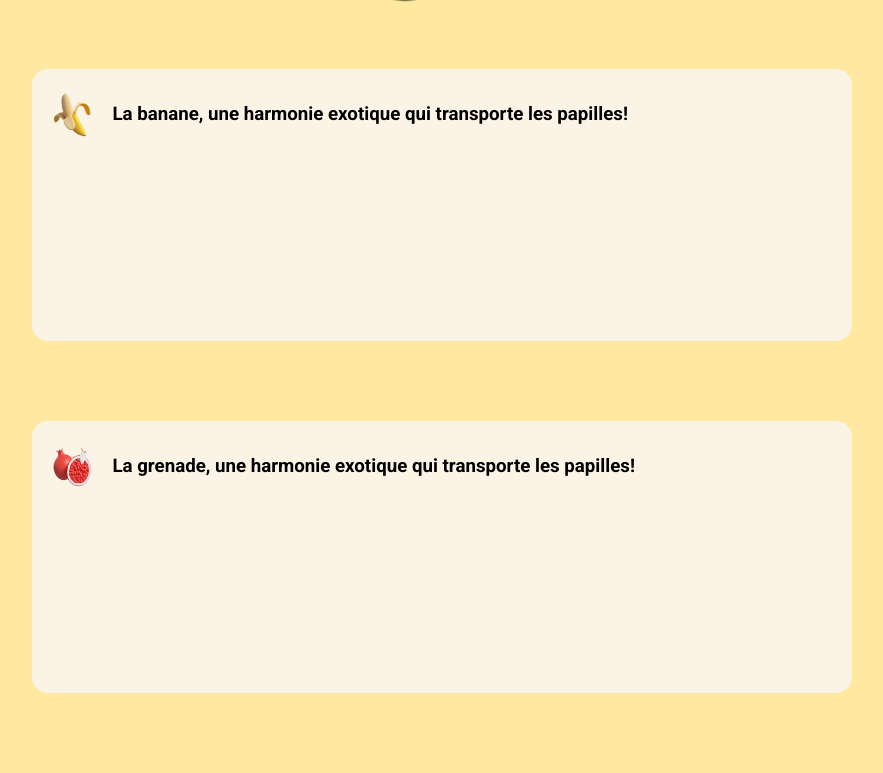
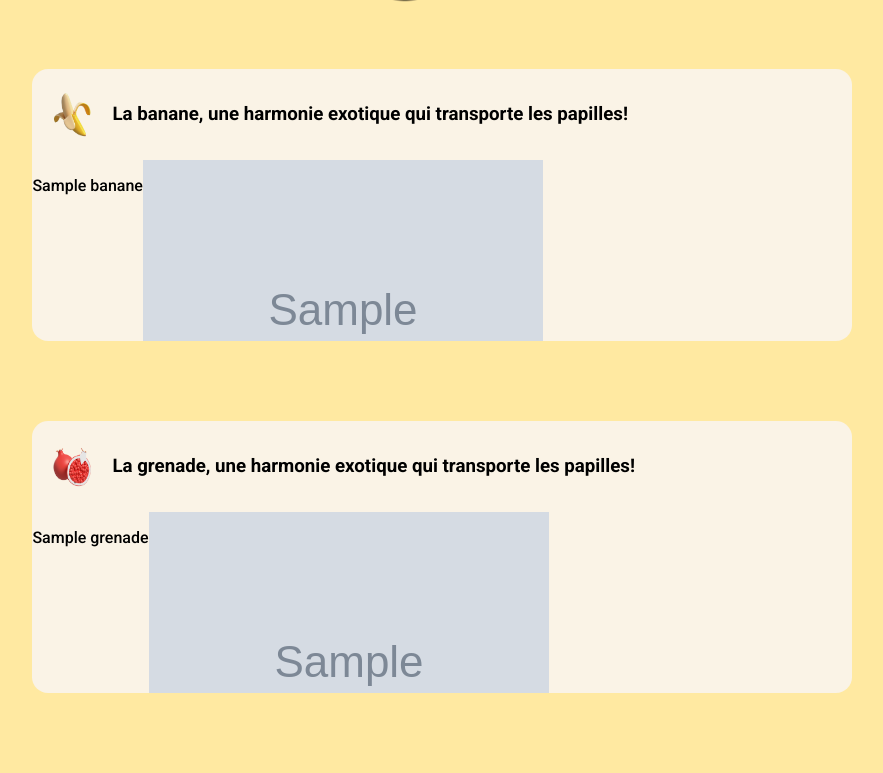
Before and after one commit to GonzalesAndy/TuttiFrutti-v2, a Symfony app: template templates/pages/explorer.html.twig in a window 1280 px wide. Shown: the part 85-858 px from the top of the page, without its empty margins (198-1081 px from the left). Run offline with Twig, Linux system fonts and the light colour scheme; the template is opened without the code that fills it: most values are stand-ins (such as "Sample title", 1, 10 or a date in 2020); grey boxes marked "Sample" are stand-in pictures; some libraries are stand-ins or nearby versions.

Commit message:
affichage result requete

```diff
--- a/public/css/explorer.css
+++ b/public/css/explorer.css
@@ -20,6 +20,8 @@
 }
 
 .fruitExplorerContainerBot {
+    display: flex;
+    overflow-x: scroll;
 }
 
 .fruitExplorerContainerTop{
--- a/templates/pages/explorer.html.twig
+++ b/templates/pages/explorer.html.twig
@@ -20,14 +20,24 @@
                 <img src="img/banane.png"></img>
                 <h3>La banane, une harmonie exotique qui transporte les papilles!</h3>
             </div>
-            <div class="fruitExplorerContainerBot"></div>
+            <div class="fruitExplorerContainerBot">
+                {% for result in results.banane|slice(0, 10) %}
+                    <p>{{ result.title }}</p>
+                    <a href="#"><img src="{{ result.thumb }}"></a>
+                {% endfor %}
+            </div>
         </div>
         <div class="fruitExplorerContainer">
             <div class="fruitExplorerContainerTop">
                 <img src="img/grenade.png"></img>
                 <h3>La grenade, une harmonie exotique qui transporte les papilles!</h3>
             </div>
-            <div class="fruitExplorerContainerBot"></div>
+            <div class="fruitExplorerContainerBot">
+                {% for result in results.grenade|slice(0, 10) %}
+                    <p>{{ result.title }}</p>
+                    <a href="#"><img src="{{ result.thumb }}"></a>
+                {% endfor %}
+            </div>
         </div>
     </div>
 {% endblock %}
```
